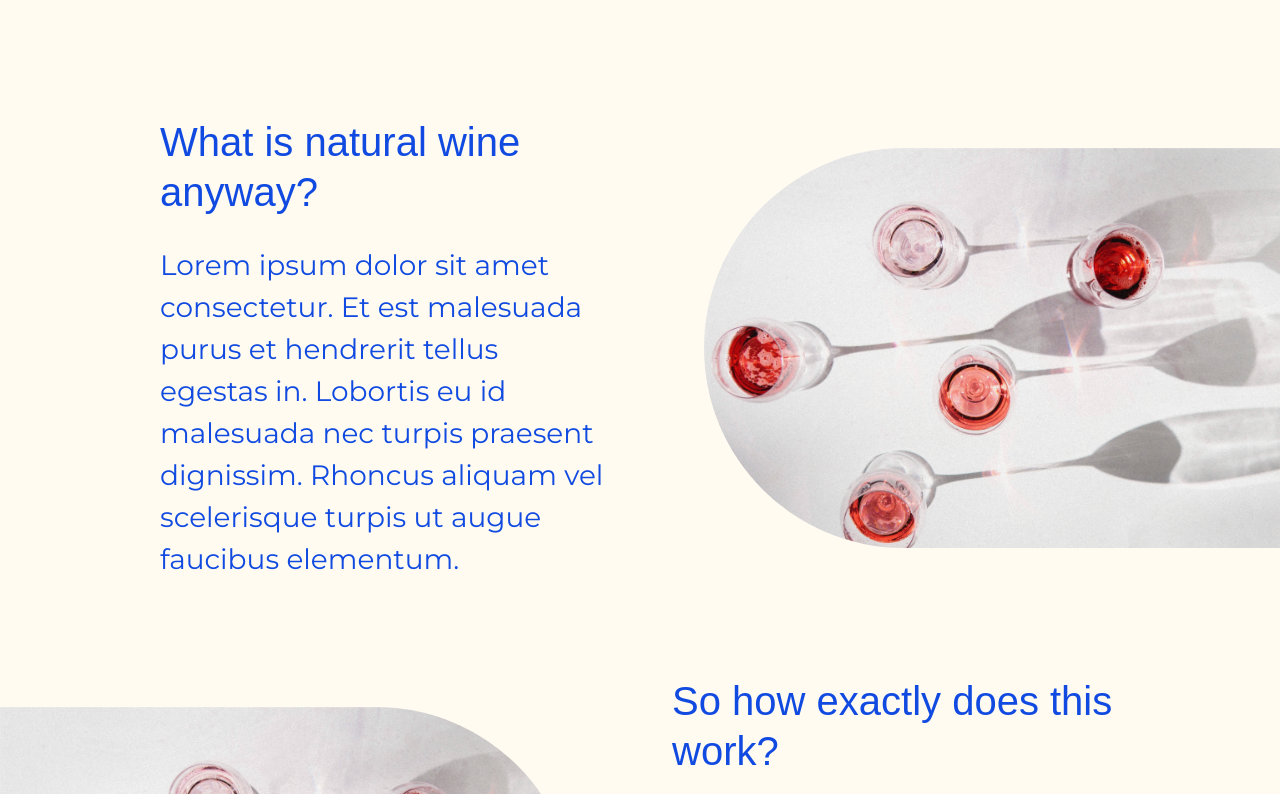
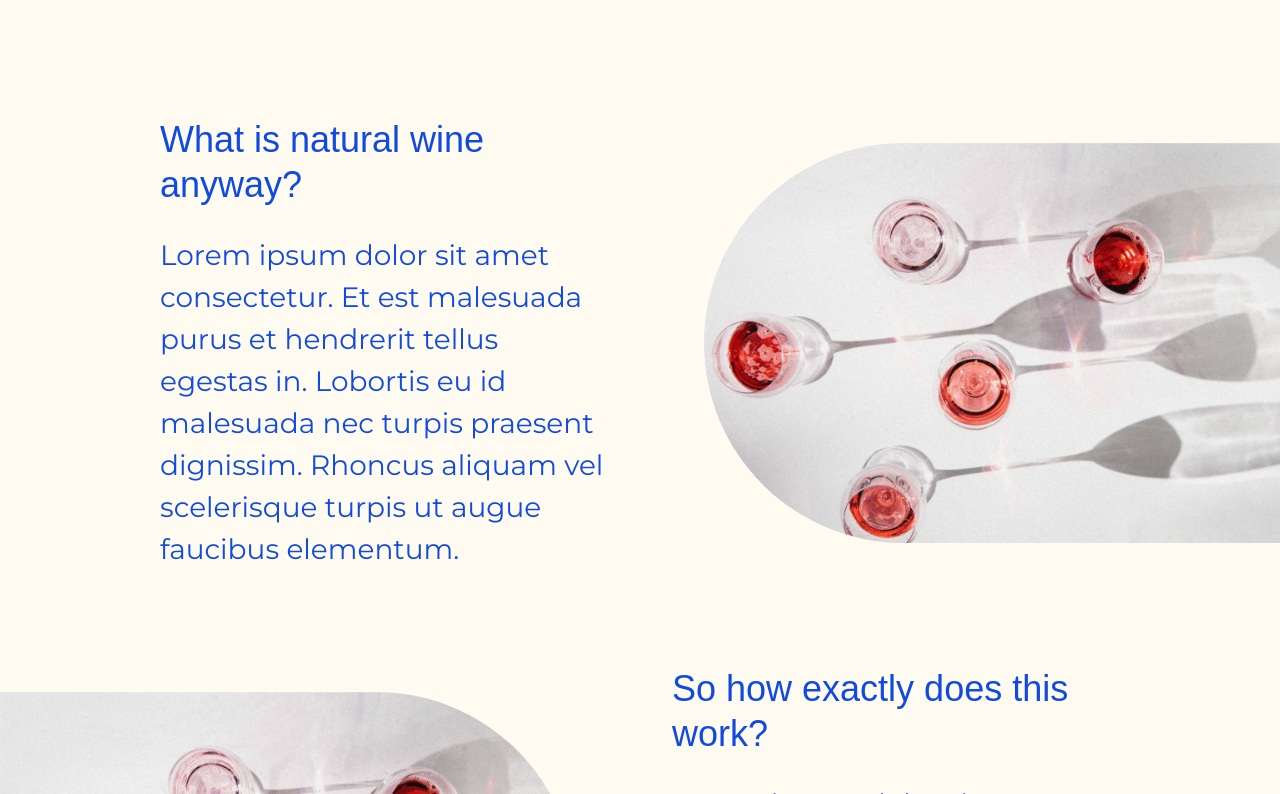
Before and after one commit to josh-merrill/natural-wine-club, a React (Vite) app: page / in a window 1280 px wide. Shown: the part 3046-3840 px from the top of the page. Built offline with nearby package versions, Linux system fonts and the light colour scheme; a web font is replaced by a local one.

Commit message:
STYLE: Adjusting h2 styling

```diff
--- a/src/index.css
+++ b/src/index.css
@@ -64,7 +64,7 @@ h1 {
 
 h2 {
   font-weight: 400;
-  font-size: 2.5rem;
+  font-size: 2.25rem;
   line-height: 1.25;
 }
 
```
